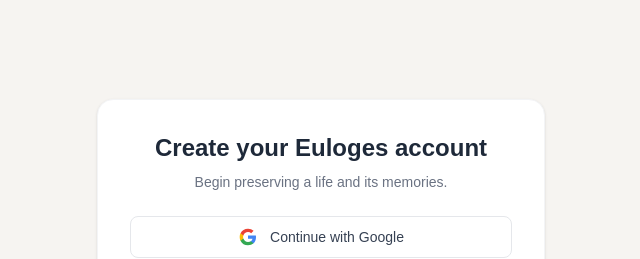
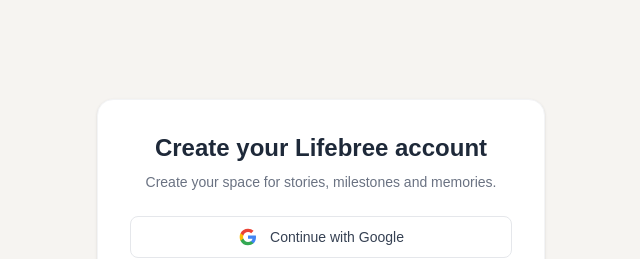
Before and after one commit to uriahkarikari/euloges, a Next.js app: page /signup in a window 1280 px wide. Shown: the top 259 px of the page, without its empty margins (319-959 px from the left). Built offline with nearby package versions, Linux system fonts and the light colour scheme.

Commit message:
Rebrand src/app/(auth)/signup/page.tsx for Lifebree

```diff
--- a/src/app/(auth)/signup/page.tsx
+++ b/src/app/(auth)/signup/page.tsx
@@ -128,11 +128,11 @@ export default function SignupPage() {
   return (
     <div className="w-full max-w-md rounded-2xl border border-gray-100 bg-white p-8 shadow-sm">
       <h1 className="text-center text-2xl font-semibold text-gray-800">
-        Create your Euloges account
+        Create your Lifebree account
       </h1>
 
       <p className="mt-2 text-center text-sm text-gray-500">
-        Begin preserving a life and its memories.
+        Create your space for stories, milestones and memories.
       </p>
 
       <button
```
